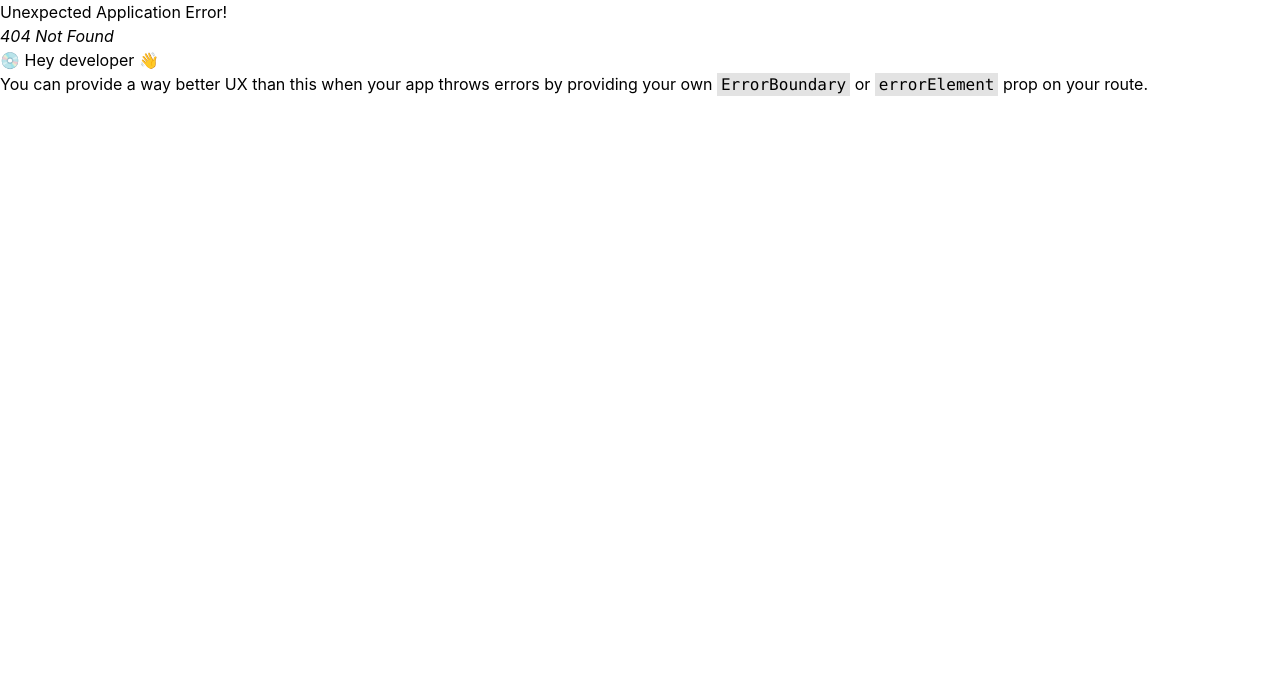
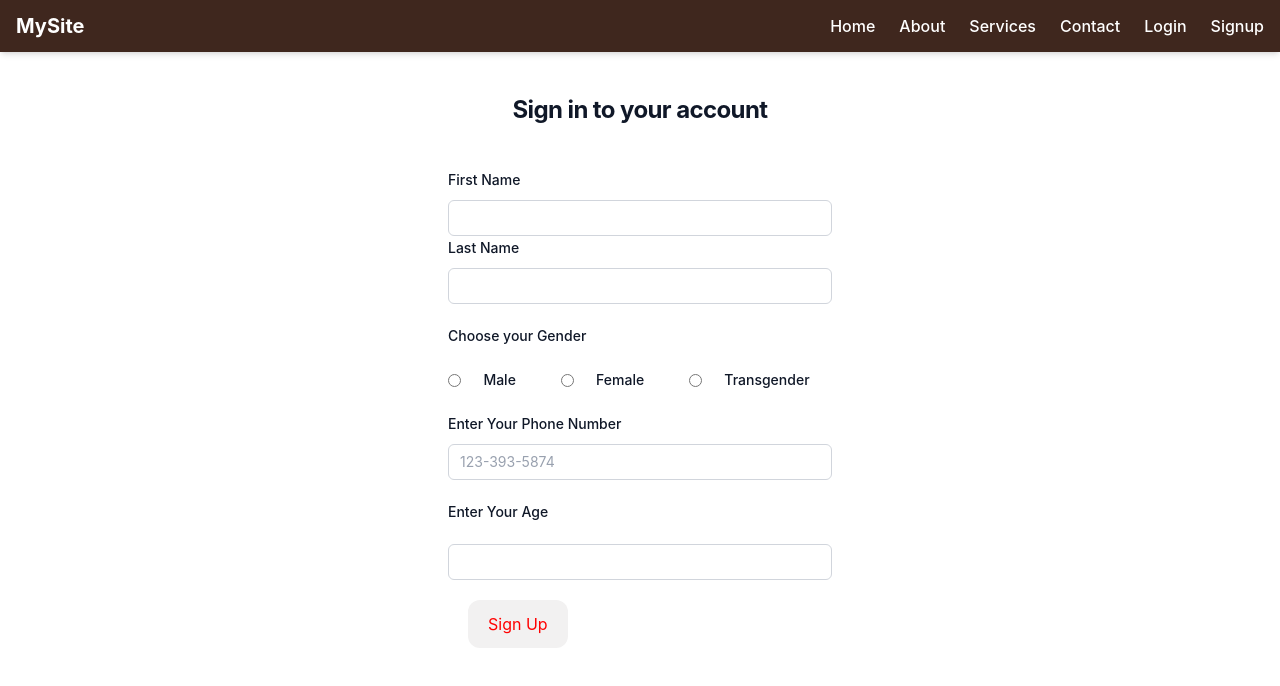
Before and after one commit to ishikadhingraenrope/project-01, a React (Vite) app in the folder my-vite-app/: page /signup in a window 1280 px wide. Before the commit this address had no page. Shown: the top 686 px of the page. Built offline with nearby package versions, Linux system fonts and the light colour scheme.

Commit message:
commit pages save

```diff
--- a/my-vite-app/package.json
+++ b/my-vite-app/package.json
@@ -14,7 +14,8 @@
     "react": "^19.1.0",
     "react-dom": "^19.1.0",
     "react-icons": "^5.5.0",
-    "react-router-dom": "^7.6.2"
+    "react-router-dom": "^7.6.2",
+    "react-toastify": "^11.0.5"
   },
   "devDependencies": {
     "@eslint/js": "^9.29.0",
--- a/my-vite-app/src/components/header/Header.jsx
+++ b/my-vite-app/src/components/header/Header.jsx
@@ -1,11 +1,14 @@
-import React from "react";
-import { useState } from 'react';
-import { Link } from 'react-router-dom';
+import React, { useEffect } from "react";
+import { useState , } from 'react';
+import { Link , useLocation} from 'react-router-dom';
 import { FaBars } from "react-icons/fa";
 
 function Header() {
   const [isOpen, setIsOpen] = useState(false);
-
+  const location= useLocation()
+useEffect(()=>{
+ setIsOpen(false);
+},[location])
   return (
 
 <>
@@ -20,6 +23,8 @@ function Header() {
           <Link to="/about" className="hover:text-amber-500">About</Link>
           <Link to="/service" className="hover:text-amber-500">Services</Link>
           <Link to="/contact" className="hover:text-amber-500">Contact</Link>
+          <Link to="/login" className="hover:text-amber-500">Login</Link>
+          <Link to="/signup" className="hover:text-amber-500">Signup</Link>
         </div>
 
         {/* Mobile Toggle Button */}
@@ -41,6 +46,8 @@ function Header() {
           <Link to="/about" className="block text-white hover:text-amber-500">About</Link>
           <Link to="/service" className="block text-white hover:text-amber-500">Services</Link>
           <Link to="/contact" className="block text-white hover:text-amber-500">Contact</Link>
+        <Link to="/login" className=" block text-white hover:text-amber-500">Login</Link>
+          <Link to="/signup" className="block text-white hover:text-amber-500">Signup</Link>
         </div>
       )}
     </nav>
--- /dev/null
+++ b/my-vite-app/src/components/signup/Signup.jsx
@@ -0,0 +1,121 @@
+import { useState, useEffect } from "react";
+  import { ToastContainer, toast } from 'react-toastify';
+import { useNavigate } from "react-router-dom";
+function Signup() {
+    const navigate = useNavigate();
+
+    const [first, SetFirst] = useState("")
+    const [last, SetLast] = useState("")
+    const [number, SetNumber] = useState("")
+    const [gender, SetGender] = useState("")
+    const [age, SetAge] = useState("")
+const [disable, SetDisable] = useState(true)
+useEffect(()=>{
+if(first && last && number && gender && age){
+    SetDisable(false)
+}else{
+    SetDisable(true)
+}
+},[first,last,number,gender,age])
+
+const handleButton=(e)=>{
+setTimeout(()=>{
+    e.preventDefault();// prevent page reloads
+    const userdata={
+first,last,number,gender,age
+    };
+    //set data to loclstorage
+    localStorage.setItem("userdata", JSON.stringify(userdata))
+    //yippe data saved
+      toast.success("Yipee! Data Saved")
+  console.log("data saved!",userdata)
+   // Reset input fields after submission
+     SetFirst("");
+     SetLast("");
+     SetGender("");
+     SetNumber("");
+     SetAge("");
+setTimeout(()=>{
+    navigate("/")
+},1500)
+
+
+},500)
+
+}
+    return (
+        <>
+            <div className="flex min-h-full flex-col justify-center px-6  lg:px-5">
+                <div className="sm:mx-auto sm:w-full sm:max-w-sm">
+                    <h2 className="mt-10 text-center text-2xl/9 font-bold tracking-tight text-gray-900">Sign in to your account</h2>
+                </div>
+
+                <div className="mt-10 sm:mx-auto sm:w-full sm:max-w-sm">
+                    <form method="POST">
+
+                        <div className="flex items-center justify-between">
+                            <label htmlhtmlFor="first" className="block text-sm/6 font-medium text-gray-900">
+                                First Name
+                            </label>
+                        </div>
+                        <div className="mt-2">
+                            <input onChange={(e)=> SetFirst(e.target.value)} type="text" name="firstname" id="first" required={true} value={first} className="block w-full rounded-md bg-white px-3 py-1.5 text-base text-gray-900 outline-1 -outline-offset-1 outline-gray-300 placeholder:text-gray-400 focus:outline-2 focus:-outline-offset-2 focus:outline-indigo-600 sm:text-sm/6" />
+                        </div>
+
+                        <div className="flex items-center justify-between">
+                            <label htmlFor="last" className="block text-sm/6 font-medium text-gray-900">
+                                Last Name
+                            </label>
+                        </div>
+                        <div className="mt-2">
+                            <input onChange={(e)=> SetLast(e.target.value)}  type="text" name="lastname" required={true} id="last" value={last} className="block w-full rounded-md bg-white px-3 py-1.5 text-base text-gray-900 outline-1 -outline-offset-1 outline-gray-300 placeholder:text-gray-400 focus:outline-2 focus:-outline-offset-2 focus:outline-indigo-600 sm:text-sm/6" />
+                        </div>
+
+                        <div className="flex items-center justify-between mt-5">
+                            <label htmlFor="male" className="block text-sm/6 font-medium text-gray-900">Choose your Gender</label>
+
+                        </div>
+                        <div className=" flex items-center justify-between mt-5">
+          <input  onChange={(e)=>SetGender(e.target.value)} checked={gender === "male"} type="radio" name="gender" id="male" value="male"  required />
+          <label htmlFor="male" className="block text-sm/6 font-medium text-gray-900">Male </label><br/>
+          <input  onChange={(e)=>SetGender(e.target.value)} checked={gender === "female"}  type="radio" name="gender" id="female" value="female"  required />
+          <label htmlFor="female" className="block text-sm/6 font-medium text-gray-900">Female</label><br/>
+
+
+          <input  onChange={(e)=>SetGender(e.target.value)} checked={gender === "transgender"} type="radio" name="gender" id="transgender" value="transgender" required />
+          <label htmlFor="transgender" className="block text-sm/6 font-medium text-gray-900">Transgender</label><br/>
+
+        </div>
+
+<div className="flex items-center justify-between mt-5">
+        <label htmlFor="phone" className="block text-sm/6 font-medium text-gray-900">Enter Your Phone Number</label>
+        </div>
+  <div className="mt-2">
+        <input onChange={(e)=>SetNumber(e.target.value)} type="tel"  value={number} className="block w-full rounded-md bg-white px-3 py-1.5 text-base text-gray-900 outline-1 -outline-offset-1 outline-gray-300 placeholder:text-gray-400 focus:outline-2 focus:-outline-offset-2 focus:outline-indigo-600 sm:text-sm/6" id="phone" name="phone"  required placeholder="123-393-5874" />        </div>
+
+<div className="flex items-center justify-between mt-5">
+        <label htmlFor="age" className="block text-sm/6 font-medium text-gray-900">Enter Your Age</label>
+        </div>
+        <div className="mt-5">
+        <input onChange={(e)=>SetAge(e.target.value)} value={age} type="text" id="age" name="age"   className="block w-full rounded-md bg-white px-3 py-1.5 text-base text-gray-900 outline-1 -outline-offset-1 outline-gray-300 placeholder:text-gray-400 focus:outline-2 focus:-outline-offset-2 focus:outline-indigo-600 sm:text-sm/6"  />
+
+           </div>
+
+
+           <div className="m-5">
+            <button onClick={handleButton} disabled={disable} type="button"
+            style={{color: disable ? "red" : "green"}} className="py-3 px-5 bg-[#f2f1f1] rounded-xl hover:border-primary">
+                Sign Up
+            </button>
+
+           </div>
+
+                    </form>
+                     <ToastContainer />
+                </div>
+
+            </div>
+        </>
+    )
+}
+export default Signup;
--- a/my-vite-app/src/main.jsx
+++ b/my-vite-app/src/main.jsx
@@ -5,6 +5,8 @@ import Home from './components/home/Home'
 import About from './components/about/About.jsx'
 import Service from './components/services/Service'
 import Contact from './components/contact/Contact'
+import Login from './components/login/Login'
+import Signup from './components/signup/Signup'
 import App from './App.jsx'
 import {RouterProvider} from "react-router-dom"
 import  { createBrowserRouter, createRoutesFromElements, Route } from "react-router-dom"
@@ -12,11 +14,14 @@ import  { createBrowserRouter, createRoutesFromElements, Route } from "react-rou
 const router  = createBrowserRouter (
 createRoutesFromElements(
 <Route path='/' element={<App/>}>
-<Route path='' element={<Home />} />
+<Route path='/' element={<Home />} />
 <Route path='about' element={<About/>}/>
 <Route path='service' element={<Service/>}/>
 
 <Route path='contact' element={<Contact/>}/>
+<Route path='login' element={<Login/>}/>
+<Route path='signup' element={<Signup/>}/>
+
 
 </Route>
 
```
